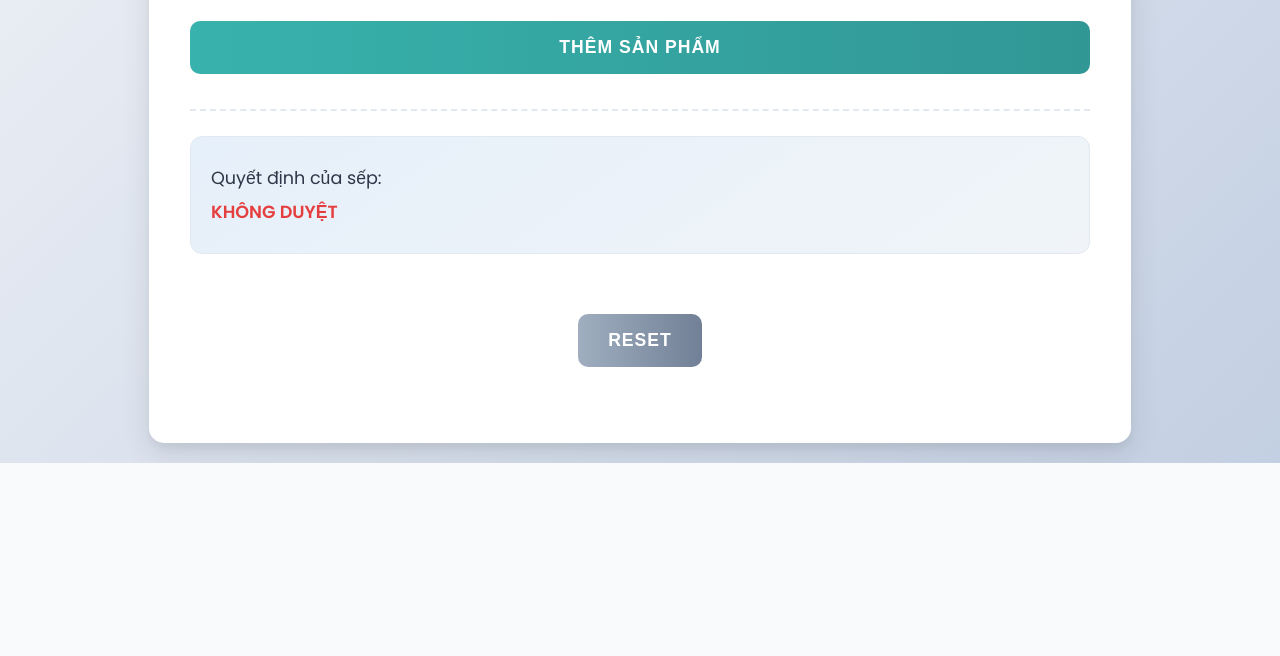
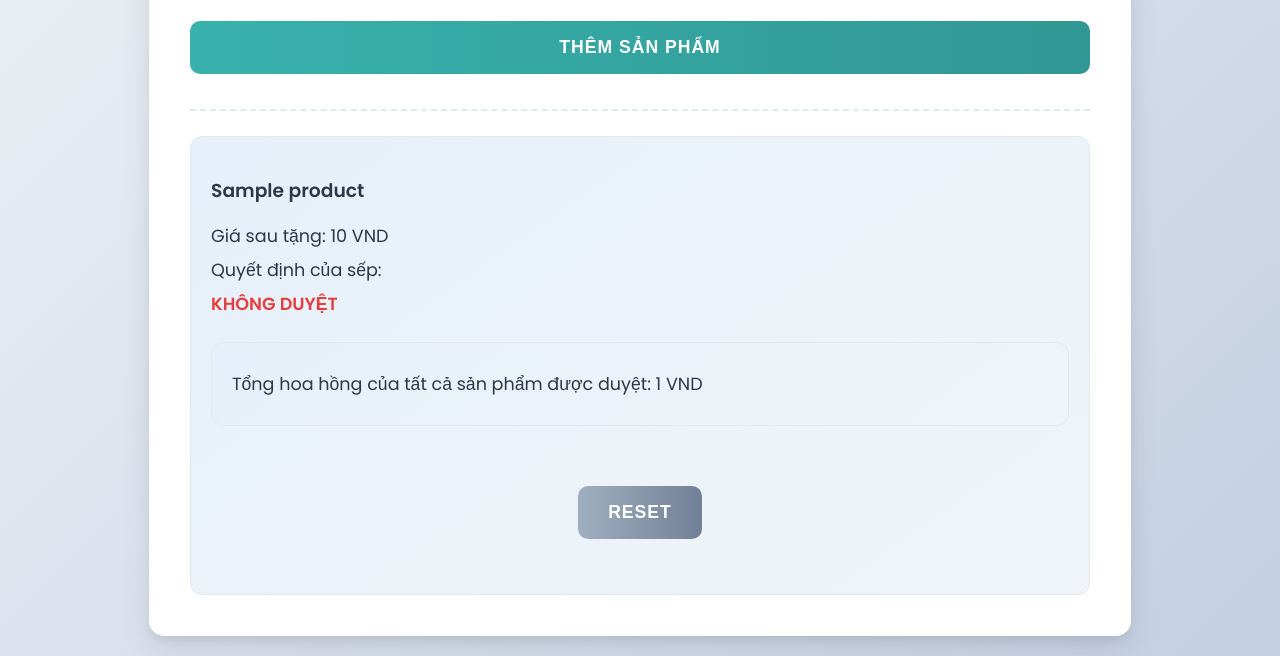
Before and after one commit to VuHoangITer/hoahong, a Flask app: template templates/index.html in a window 1280 px wide. Shown: the part 601-1257 px from the top of the page. Before the commit the page ends 1064 px from the top, so only its background shows below. Run offline with Flask 3, Linux system fonts and the light colour scheme; the template is opened without the code that fills it: most values are stand-ins (such as "Sample title", 1, 10 or a date in 2020).

Commit message:
update v2

```diff
--- a/app.py
+++ b/app.py
@@ -66,7 +66,6 @@ def get_base_commission(product):
 def index():
     result = None
     total_commission = 0
-    approved_all = True
     product_results = []
 
     if request.method == 'POST':
@@ -106,8 +105,6 @@ def index():
             after_gift_price = (D * sell_qty) / total_qty
             approved = after_gift_price >= G
 
-            approved_all = approved_all and approved
-
             product_result = {
                 'product': product,
                 'sell_qty': sell_qty,
@@ -143,8 +140,7 @@ def index():
 
         result = {
             'products': product_results,
-            'total_commission': total_commission,
-            'approved_all': approved_all
+            'total_commission': total_commission
         }
 
     return render_template('index.html', result=result)
--- a/templates/index.html
+++ b/templates/index.html
@@ -59,7 +59,6 @@
       position: relative;
       overflow: hidden;
     }
-
     .product-entry:hover {
       transform: translateY(-5px) scale(1.02);
       box-shadow: 0 8px 25px rgba(0, 0, 0, 0.1);
@@ -328,7 +327,6 @@
 <body>
   <main>
     <h1>Web Tính Hoa Hồng</h1>
-
     <form method="post">
       <div id="product_entries"></div>
       <button type="submit">Check</button>
@@ -337,47 +335,43 @@
 
     {% if result %}
     <hr />
+    {% for product_result in result.products %}
     <div class="result-section">
+      <h3>{{ product_result.product }}</h3>
+      <p>Giá sau tặng: {{ "{:,}".format(product_result.after_gift_price | int) }} VND</p>
       <p>Quyết định của sếp:</p>
-      <p class="{% if result.approved_all %}approved{% else %}not-approved{% endif %}">
-        {% if result.approved_all %}
+      <p class="{% if product_result.approved %}approved{% else %}not-approved{% endif %}">
+        {% if product_result.approved %}
           DUYỆT
         {% else %}
           KHÔNG DUYỆT
         {% endif %}
       </p>
-    </div>
-
-    {% if result.approved_all %}
+    {% endfor %}
+    {% if result.products|selectattr('approved')|list|length > 0 %}
     <form method="post">
-      {% for product_result in result.products %}
-      <div class="product-entry">
+      {% for product_result in result.products if product_result.approved %}
+      <div class="result-section">
         <h3>{{ product_result.product }}</h3>
-        <p>Quỹ quà tặng: {{ "{:,}".format(product_result.commission_data.fund | int if product_result.commission_data else ((product_result.after_gift_price - product_result.G) * (product_result.sell_qty + product_result.gift_qty) | int)) }} VND</p>
         <input type="hidden" name="product[]" value="{{ product_result.product }}">
         <input type="hidden" name="sell_qty[]" value="{{ product_result.sell_qty }}">
         <input type="hidden" name="gift_qty[]" value="{{ product_result.gift_qty }}">
+        <p>Quỹ quà tặng: {{ "{:,}".format(((product_result.after_gift_price - product_result.G) * (product_result.sell_qty + product_result.gift_qty)) | int) }} VND</p>
         <input
           type="number"
           name="gift_value[]"
           required
           placeholder="Giá trị quà muốn tặng cho {{ product_result.product }}"
         />
-        <div class="button-group">
-          <button type="button" class="remove-btn" onclick="removeProductEntry(this)">Xóa</button>
-        </div>
       </div>
       {% endfor %}
-      <br/>
       <button type="submit">Tính hoa hồng</button>
     </form>
-
-    {% if result.products[0].commission_data %}
+    {% endif %}
+    {% if result.total_commission > 0 %}
     <div class="result-section">
-      <p>Tổng hoa hồng:</p>
-      <p>{{ "{:,}".format(result.total_commission | int) }} VND</p>
+      <p>Tổng hoa hồng của tất cả sản phẩm được duyệt: {{ "{:,}".format(result.total_commission | int) }} VND</p>
     </div>
-    {% endif %}
     {% endif %}
     {% endif %}
 
@@ -393,6 +387,6 @@
         <button type="button">Reset</button>
       </a>
     </div>
-  </main>
+    </main>
 </body>
 </html>
```
